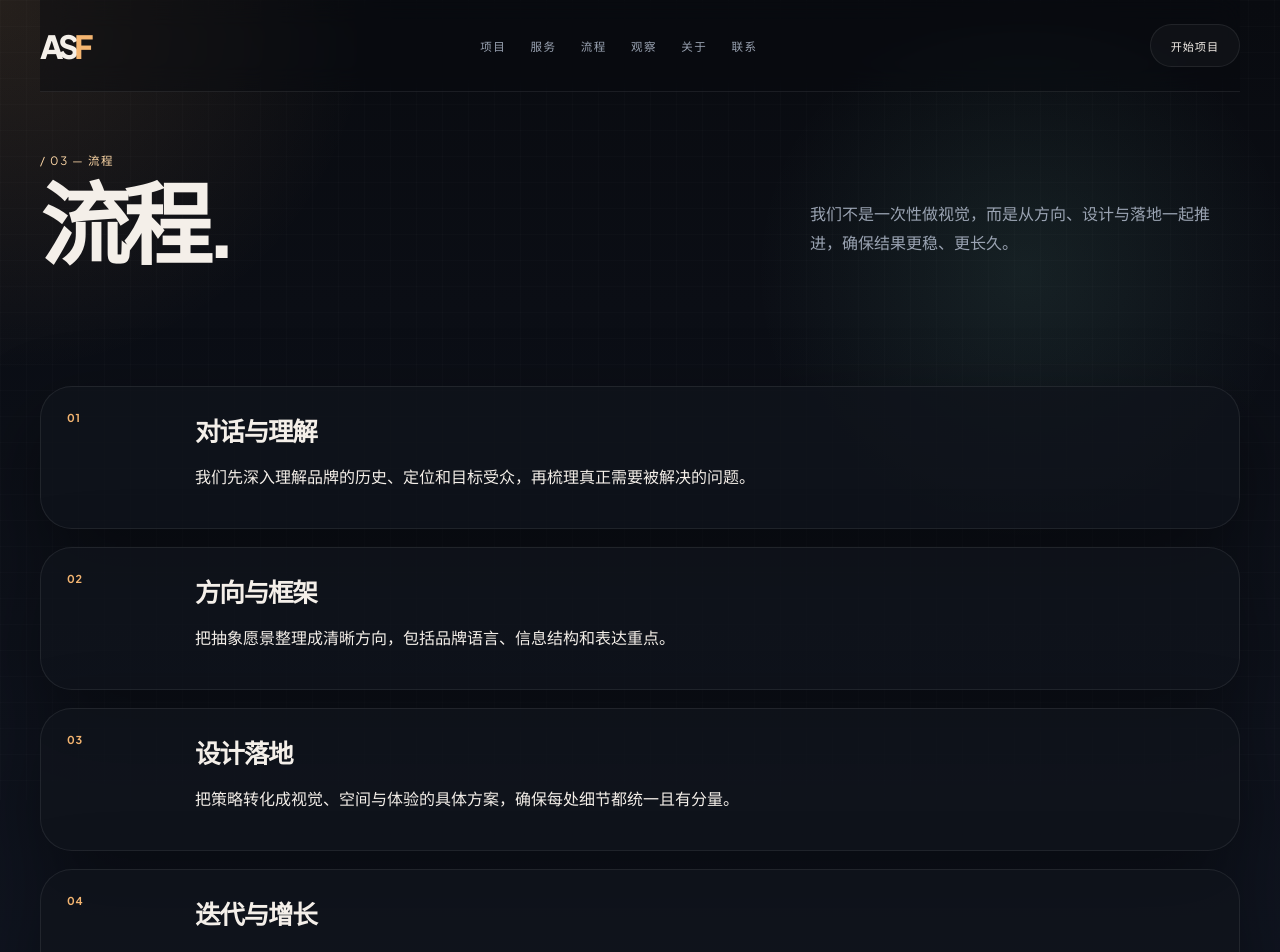
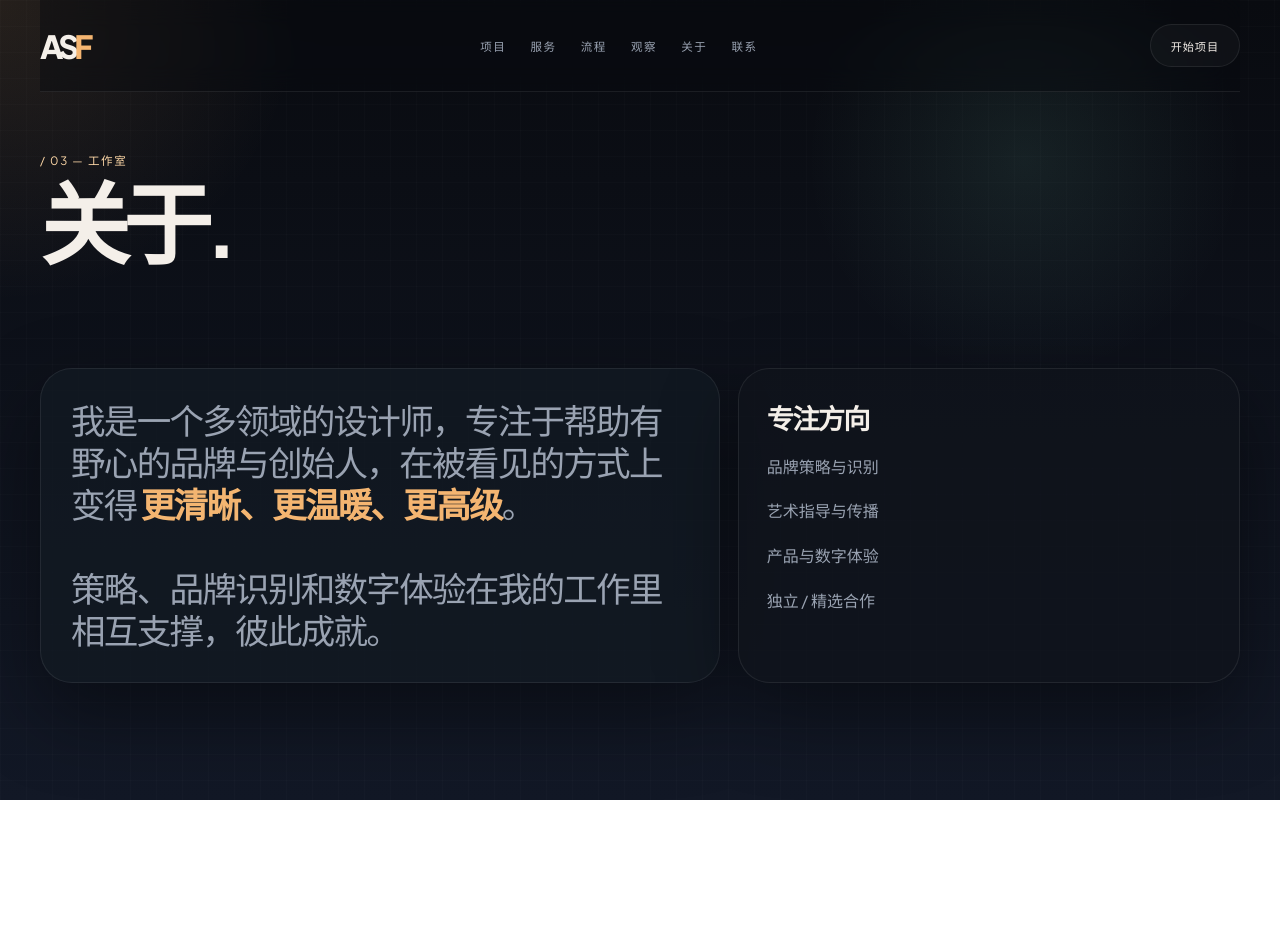
Before and after one commit to hexiaochen666/nextjs, a Next.js app: page /about in a window 1280 px wide. Shown: the top 952 px of the page. After the commit the page ends 800 px from the top, so only its background shows below. Built offline with nearby package versions, Linux system fonts and the light colour scheme.

Commit message:
Convert the key marketing pages to ISR by setting a revalidation interval for static content.

```diff
--- a/app/about/page.tsx
+++ b/app/about/page.tsx
@@ -1,29 +1,8 @@
 import Link from "next/link"
 
-const steps = [
-  {
-    step: "01",
-    title: "对话与理解",
-    text: "我们先深入理解品牌的历史、定位和目标受众，再梳理真正需要被解决的问题。",
-  },
-  {
-    step: "02",
-    title: "方向与框架",
-    text: "把抽象愿景整理成清晰方向，包括品牌语言、信息结构和表达重点。",
-  },
-  {
-    step: "03",
-    title: "设计落地",
-    text: "把策略转化成视觉、空间与体验的具体方案，确保每处细节都统一且有分量。",
-  },
-  {
-    step: "04",
-    title: "迭代与增长",
-    text: "在投放与使用中持续观察反馈，让品牌保持清晰、稳定且更具生命力。",
-  },
-]
+export const revalidate = 60
 
-export default function ProcessPage() {
+export default function AboutPage() {
   return (
     <main className="page-shell">
       <header className="topbar container">
@@ -41,32 +20,23 @@ export default function ProcessPage() {
 
       <section className="page-header container section-block">
         <div>
-          <p className="eyebrow">/ 03 — 流程</p>
-          <h1>流程.</h1>
-        </div>
-        <p className="page-intro">
-          我们不是一次性做视觉，而是从方向、设计与落地一起推进，确保结果更稳、更长久。
-        </p>
-      </section>
-
-      <section className="container section-block">
-        <div className="timeline">
-          {steps.map((item) => (
-            <div key={item.step} className="timeline-item">
-              <strong>{item.step}</strong>
-              <div>
-                <h3>{item.title}</h3>
-                <p>{item.text}</p>
-              </div>
-            </div>
-          ))}
+          <p className="eyebrow">/ 03 — 工作室</p>
+          <h1>关于.</h1>
         </div>
       </section>
 
-      <section className="container section-block page-cta">
-        <div className="cta-panel">
-          <h2>清晰的方向，往往比更大的预算更有价值。</h2>
-          <Link href="/contact" className="button button-primary">联系我</Link>
+      <section className="container section-block about-grid">
+        <p className="about-copy">
+          我是一个多领域的设计师，专注于帮助有野心的品牌与创始人，在被看见的方式上变得 <strong>更清晰、更温暖、更高级</strong>。<br /><br />
+          策略、品牌识别和数字体验在我的工作里相互支撑，彼此成就。
+        </p>
+
+        <div className="contact-item">
+          <h3>专注方向</h3>
+          <p>品牌策略与识别</p>
+          <p>艺术指导与传播</p>
+          <p>产品与数字体验</p>
+          <p>独立 / 精选合作</p>
         </div>
       </section>
     </main>
--- a/app/journal/page.tsx
+++ b/app/journal/page.tsx
@@ -1,4 +1,6 @@
 import Link from "next/link"
+
+export const revalidate = 60
 
 const articles = [
   {
--- a/app/page.tsx
+++ b/app/page.tsx
@@ -1,4 +1,6 @@
 import Link from "next/link"
+
+export const revalidate = 60
 
 const services = [
   { name: "品牌策略", text: "通过清晰的市场定位与叙事框架，让品牌建立更稳定、更高级的表达基底。" },
--- a/app/process/page.tsx
+++ b/app/process/page.tsx
@@ -1,4 +1,6 @@
 import Link from "next/link"
+
+export const revalidate = 60
 
 const steps = [
   {
--- a/app/services/page.tsx
+++ b/app/services/page.tsx
@@ -1,4 +1,6 @@
 import Link from "next/link"
+
+export const revalidate = 60
 
 const services = [
   { title: "品牌策略", text: "定位、叙事与增长方向的清晰结构，帮助品牌在市场中更稳地被看见。" },
```
Also changed, not shown: app/contact/page.tsx (+15 -30 lines), app/project/page.tsx (+34 -14 lines).
